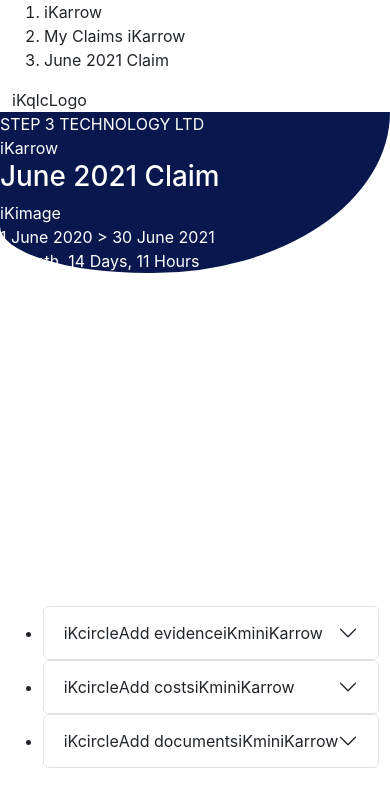
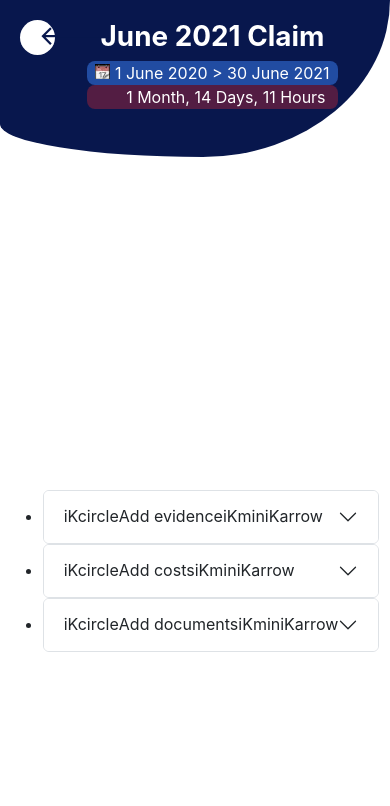
Before and after one commit to ilshaad/qlc, a Next.js app: page / in a window 390 px wide. Shown: the top 806 px of the page. Built offline with nearby package versions, Linux system fonts and the light colour scheme.

Commit message:
TDstyling 768px of header still =W=

```diff
--- a/components/AllHeader.tsx
+++ b/components/AllHeader.tsx
@@ -1,29 +1,61 @@
 // Header for all responsive design. But for desktop there will be and extra main header
 
+import Image from "next/image";
 import React from "react";
+import { Col, Container, Row } from "react-bootstrap";
 import styles from "../styles/components/Allheader.module.scss";
+import calendar from "../public/calendar.jpg";
 
 type Props = {};
 
 export default function AllHeader({}: Props) {
-  const { blueBackground } = styles;
+  const {
+    header,
+    blueBackground,
+    arrowBox,
+    arrow,
+    badges,
+    badgeRows,
+    badgeRowOne,
+    badgeRowTwo,
+
+    badgeOne,
+    badgeTwo,
+    step3,
+  } = styles;
 
   return (
-    <header>
-      <div className={`${blueBackground} bg-primary text-white`}>
-        <div>STEP 3 TECHNOLOGY LTD</div>
+    <header className={`${header}`}>
+      <div
+        className={`${blueBackground} bg-primary text-white h-100 text-center`}
+      >
+        {/* <div className={`text-center `}> */}
+        <div className={`${step3} d-none d-md-inline-block`}>
+          STEP 3 TECHNOLOGY LTD
+        </div>
+        {/* </div> */}
 
-        <div>
-          <span>iKarrow</span>
-          <h1>June 2021 Claim</h1>
+        <span
+          className={`${arrowBox} bg-white rounded-circle align-top d-md-none`}
+        >
+          <span className={`${arrow} text-primary`}>&#129104;</span>
+        </span>
+
+        <div className={`d-inline-block`}>
+          <h1 className={`fw-bold`}>June 2021 Claim</h1>
+
+          <div className={`${badgeOne} rounded-3 text-end`}>
+            <span className={`text-start`}>
+              <Image src={calendar} alt="calendar" width={15} height={15} />
+              &#160;
+            </span>
+            <span className={`text-end`}>1 June 2020 &#62; 30 June 2021</span>
+          </div>
+
+          <div className={`${badgeTwo} rounded-3`}>
+            1 Month, 14 Days, 11 Hours
+          </div>
         </div>
-
-        <div>
-          <span>iKimage</span>
-          <div>1 June 2020 &#62; 30 June 2021</div>
-        </div>
-
-        <div>1 Month, 14 Days, 11 Hours</div>
       </div>
     </header>
   );
--- a/components/Header.tsx
+++ b/components/Header.tsx
@@ -8,7 +8,7 @@ type Props = {};
 
 export default function Header({}: Props) {
   return (
-    <Container fluid>
+    <Container fluid className={`d-none d-md-block m-0 p-0`}>
       <nav>
         <ol>
           <li>iKarrow</li>
--- /dev/null
+++ b/styles/components/Allheader.module copy.scss
@@ -0,0 +1,60 @@
+.header {
+  height: 180px;
+  width: 100% !important;
+
+  .blueBackground {
+    border-radius: 31% 55% 48% 52% / 0% 0% 100% 21%;
+    padding-top: 1.25rem;
+  }
+
+  .arrowBox {
+    background-color: white;
+    border-radius: 50%;
+    // padding: 1rem;
+    // font-size: 2.5rem;
+    width: 35px;
+    height: 35px;
+    display: inline-block;
+    position: relative;
+
+    .arrow {
+      font-size: 1.7rem;
+      position: absolute;
+      left: 0;
+      transform: translate(25%, -10%);
+    }
+  }
+
+  .badges {
+    padding: 0rem 0rem;
+    // display: block;
+    // width: 244px;
+    margin-left: -1rem !important;
+  }
+
+  .badgeRows {
+    padding-left: 0.5rem;
+    width: 244px;
+  }
+
+  .badgeRowOne {
+    background-color: rgba(58, 130, 247, 0.5);
+  }
+
+  .badgeRowTwo {
+    background-color: rgba(255, 45, 45, 0.3);
+  }
+
+  .badgeOne {
+    // background-color: rgba(58, 130, 247, 0.5);
+    display: inline-block;
+    // width: 62%;
+  }
+
+  .badgeTwo {
+    // background-color: rgba(255, 45, 45, 0.3);
+    margin-top: 0.5rem !important;
+    display: inline-block;
+    // width: 63%;
+  }
+}
--- a/styles/components/Allheader.module.scss
+++ b/styles/components/Allheader.module.scss
@@ -1,6 +1,89 @@
-header {
+// * breakpoint from 400px to 575px
+
+.header {
+  height: 157px;
+  width: 100% !important;
+  padding: 0;
+
   .blueBackground {
-    // ! todo
-    border-radius: 0 0 61% 38% / 0 0px 100% 29%;
+    border-radius: 31% 55% 48% 52% / 0% 0% 100% 21%;
+    padding-top: 1.25rem;
+  }
+
+  .arrowBox {
+    // background-color: white;
+    // border-radius: 50%;
+    // padding: 1rem;
+    // font-size: 2.5rem;
+    width: 35px;
+    height: 35px;
+    display: inline-block;
+    position: relative;
+    margin: 0 2rem 0 -2rem;
+
+    .arrow {
+      font-size: 1.7rem;
+      position: absolute;
+      left: 0;
+      transform: translate(25%, -10%);
+    }
+  }
+
+  .badgeOne {
+    background-color: rgba(58, 130, 247, 0.5);
+    padding-left: 0.5rem;
+    padding-right: 0.5rem;
+    text-align: end;
+  }
+
+  .badgeTwo {
+    background-color: rgba(255, 45, 45, 0.3);
+    padding-left: 0.5rem;
+    padding-right: 12px;
+    text-align: end;
   }
 }
+
+// * breakpint of > 576px
+// @media screen and (min-width: 576px) {
+//   .blueBackground {
+//     width: 25%;
+//   }
+// } // breakpoint of > 576px
+
+// * breakpint of > 768px
+@media screen and (min-width: 768px) {
+  .header {
+    height: 217px;
+
+    .blueBackground {
+      width: 45%;
+    }
+
+    .badgeOne {
+      width: 236px;
+    }
+
+    .badgeTwo {
+      width: 236px;
+    }
+
+    .step3 {
+      font-size: 0.8rem;
+      padding-left: 0.5rem;
+      padding-right: 6.4rem;
+    }
+  }
+} // breakpoint of > 768px
+
+// * breakpint of > 992px
+// @media screen and (min-width: 992px) {
+// } // breakpoint of > 992px
+
+// * breakpint of > 1200px
+// @media screen and (min-width: 1200px) {
+// } // breakpoint of > 1200px
+
+// * breakpint of > 1400px
+// @media screen and (min-width: 1400px) {
+// } // breakpoint of > 1400px
--- a/styles/custom.scss
+++ b/styles/custom.scss
@@ -34,7 +34,7 @@ $light-background: white;
 // @import "../node_modules/bootstrap/scss/images";
 @import "../node_modules/bootstrap/scss/containers";
 @import "../node_modules/bootstrap/scss/grid";
-// @import "../node_modules/bootstrap/scss/helpers";
+@import "../node_modules/bootstrap/scss/helpers";
 // @import "../node_modules/bootstrap/scss/tables";
 // @import "../node_modules/bootstrap/scss/forms";
 // @import "../node_modules/bootstrap/scss/buttons";
--- a/styles/globals.scss
+++ b/styles/globals.scss
@@ -27,11 +27,13 @@ body {
 root,
 html,
 body,
-#root,
-#root > div#OuterGrid {
+#root {
   height: 100%;
-  width: 100%;
+  width: 100vw;
   margin: 0;
+  padding: 0;
+  overflow: hidden !important;
+  // text-align: center;
 }
 
 // ! iK Beware I notice media query does not work accordingly unless your elements have higher specificity than < 576px. Not sure if this is a one off or not?
```
Also changed, not shown: components/AllHeader copy.tsx (added, +80 -0 lines), public/calendar.jpg (added).
